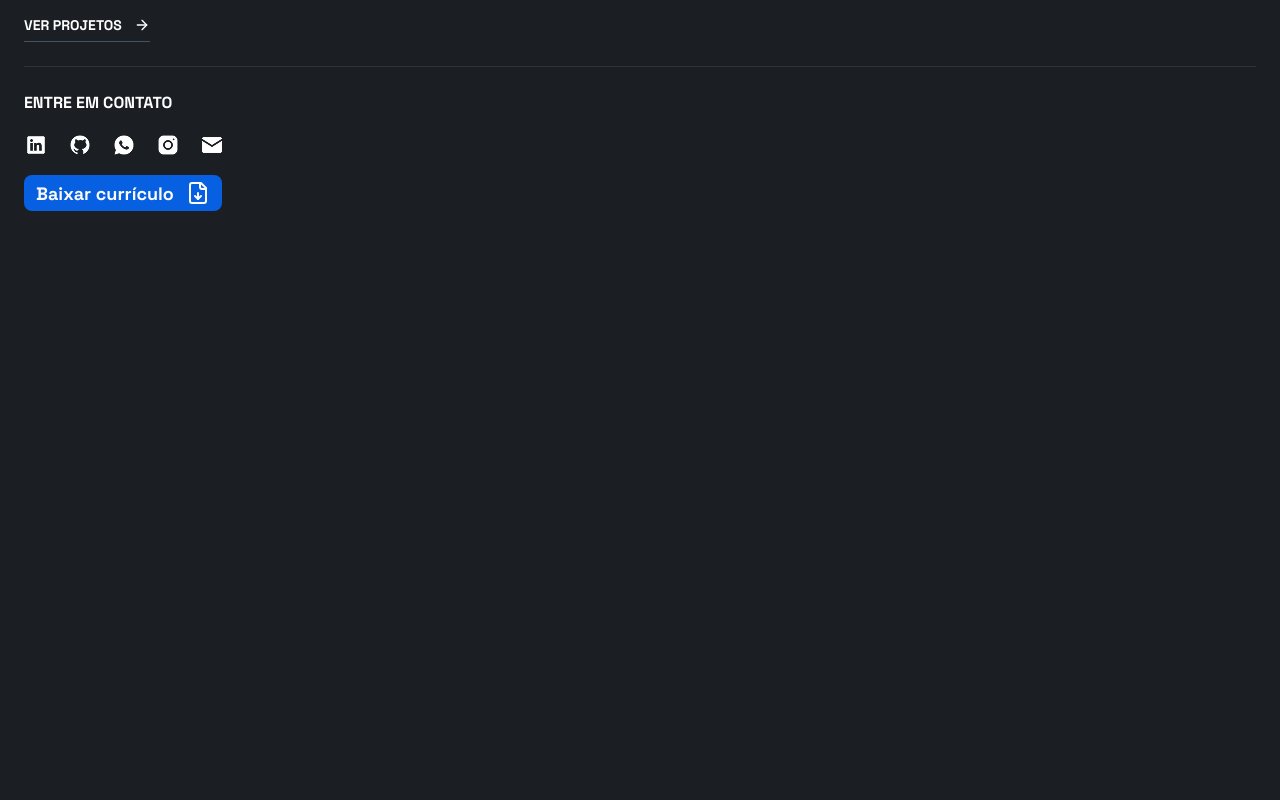
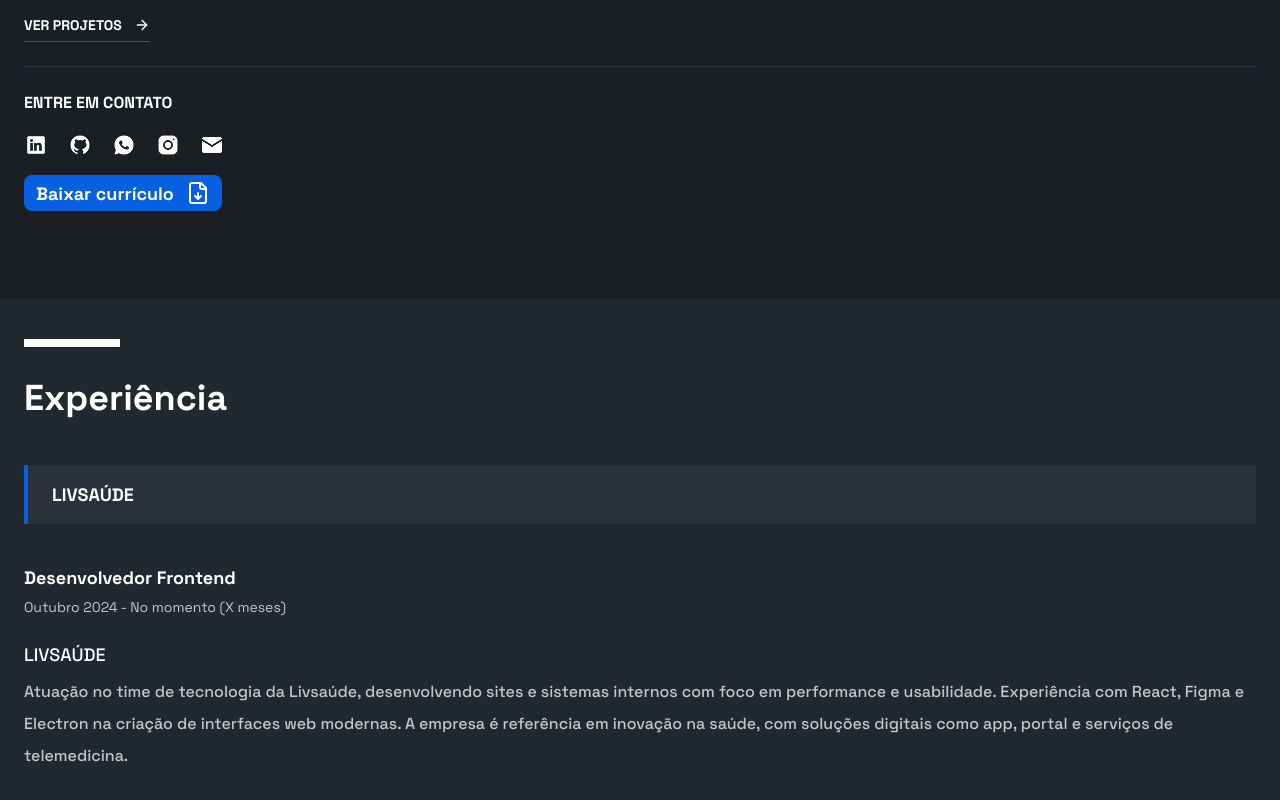
Before and after one commit to MarcioJorgeMelo/portfolio, a Next.js app: page / in a window 1280 px wide. Shown: the part 1086-1886 px from the top of the page. Before the commit the page ends 1385 px from the top, so only its background shows below. Built offline with nearby package versions, Linux system fonts and the light colour scheme.

Commit message:
feat: add ExperienceSection into Portfolio page

```diff
--- a/src/app/page.tsx
+++ b/src/app/page.tsx
@@ -1,3 +1,4 @@
+import ExperienceSection from "@/components/experienceSection";
 import NavbarMobile from "@/components/navbarMobile";
 import PresentationSection from "@/components/presentationSection";
 
@@ -6,6 +7,8 @@
     <main>
       <PresentationSection />
 
+      <ExperienceSection />
+
       <NavbarMobile />
     </main>
   );
```
